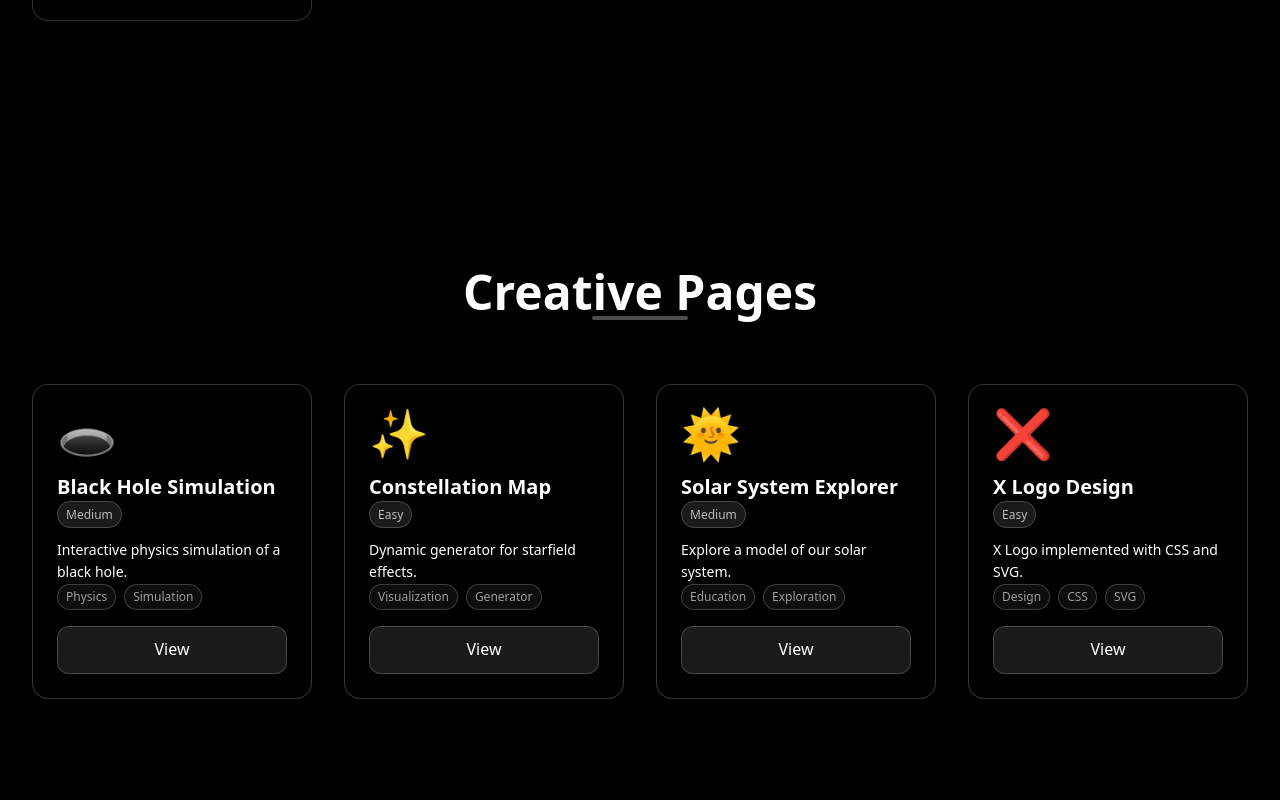
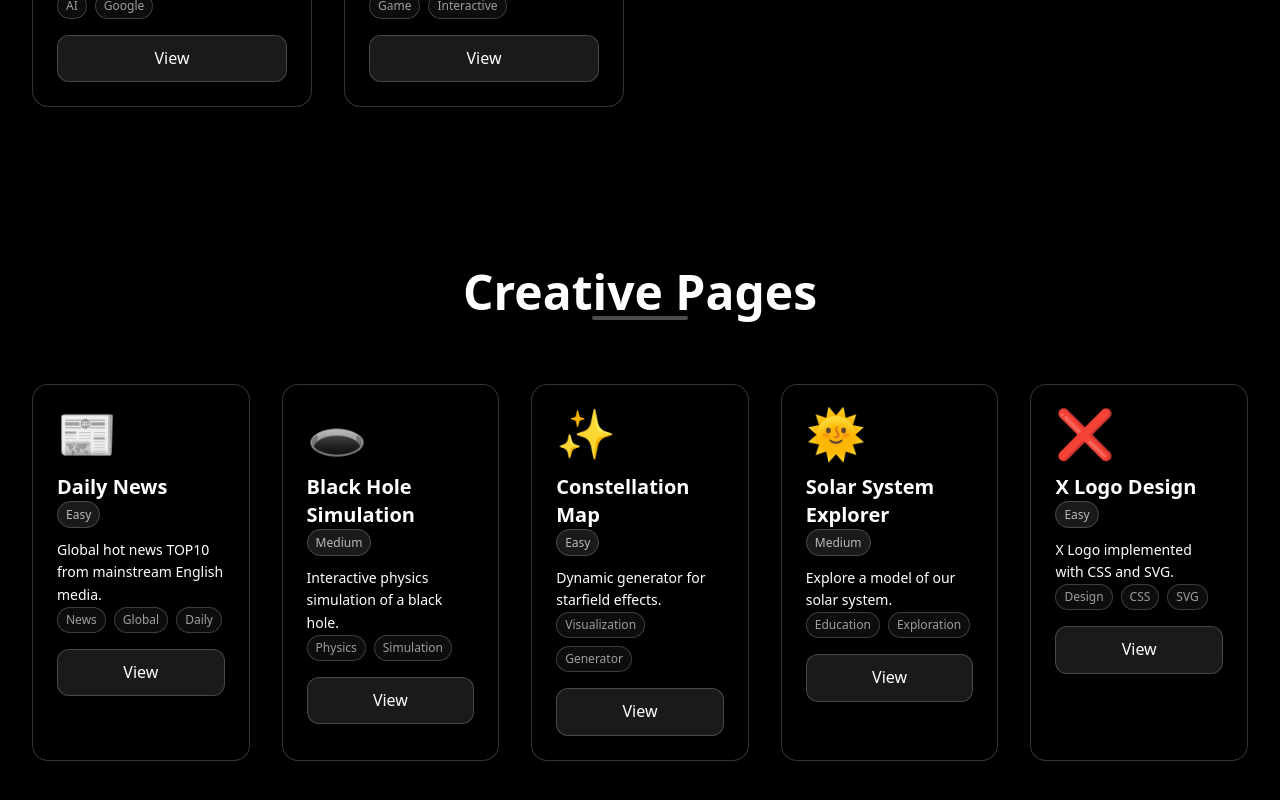
Before and after one commit to XERA-2011/x-pocket, a Next.js app: page / in a window 1280 px wide. Shown: the part 1412-2212 px from the top of the page. Built offline with nearby package versions, Linux system fonts and the light colour scheme.

Commit message:
Chore Update

```diff
--- /dev/null
+++ b/src/app/news/page.tsx
@@ -0,0 +1,50 @@
+import React from 'react';
+import ReactMarkdown, { type Components } from 'react-markdown';
+import fs from 'fs/promises';
+import path from 'path';
+
+// 此组件是一个异步函数，它会在服务器上构建时使用 Node.js 的 fs 模块直接读取 public/data/daily-news.md 文件的内容。
+async function NewsPage() {
+  let markdownContent = '# 加载失败\n\n无法加载新闻内容，请稍后重试。';
+
+  try {
+    // 构建文件的绝对路径
+    const filePath = path.join(process.cwd(), 'public', 'data', 'daily-news.md');
+    // 异步读取文件内容
+    markdownContent = await fs.readFile(filePath, 'utf8');
+  } catch (error) {
+    console.error('Error reading daily-news.md:', error);
+    // 如果文件读取失败，将使用上面设置的默认错误信息
+  }
+
+  const components: Components = {
+    h1: ({ ...props }) => <h1 className="text-3xl font-bold mb-6 text-center" {...props} />,
+    h2: ({ ...props }) => <h2 className="text-xl font-semibold mt-6 mb-3" {...props} />,
+    h3: ({ ...props }) => <h3 className="text-lg font-medium mt-4 mb-2" {...props} />,
+    p: ({ ...props }) => <p className="text-base leading-7 mb-2" {...props} />,
+    ul: ({ ...props }) => <ul className="text-white/80 mb-4 list-none p-0" {...props} />,
+    li: ({ ...props }) => <li className="mb-1 pl-0" {...props} />,
+    hr: ({ ...props }) => <hr className="my-6 border-gray-500" {...props} />,
+    a: ({ ...props }) => (
+      <a
+        className="text-blue-400 hover:text-blue-300 underline transition-colors"
+        target="_blank"
+        rel="noopener noreferrer"
+        {...props}
+      />
+    ),
+    strong: ({ ...props }) => <strong className="font-semibold text-white" {...props} />,
+  };
+
+  return (
+    <div className="mx-auto p-6 min-h-[75vh] max-w-5xl mt-[100px] mx-[10px] bg-white/10 rounded-[24px]">
+      <div className="prose prose-invert max-w-none">
+        <ReactMarkdown components={components}>
+          {markdownContent}
+        </ReactMarkdown>
+      </div>
+    </div>
+  );
+}
+
+export default NewsPage;
--- a/src/components/sections/card.tsx
+++ b/src/components/sections/card.tsx
@@ -5,6 +5,7 @@ import ScrollReveal from '@/components/ScrollReveal';
 import ItemCard, { ItemCardProps } from '@/components/ui/ItemCard';
 
 const cardData: ItemCardProps[] = [
+  { id: "daily-news", title: "Daily News", href: "/news", description: "Global hot news TOP10 from mainstream English media", tags: ['News', 'Global'], icon: "📰" },
   { id: "essays-md", title: "Essays Markdown", href: "/english/essays-md", description: "Markdown content rendering", tags: ['Content', 'Markdown'] },
   { id: "essays-json", title: "Essays JSON", href: "/english/essays", description: "JSON data format rendering", tags: ['Content', 'JSON'] },
   { id: "coze-ai", title: "COZE AI", href: "/ai/coze", description: "AI assistant integration", tags: ['AI', 'Chat'] },
--- a/src/components/sections/pages.tsx
+++ b/src/components/sections/pages.tsx
@@ -6,6 +6,15 @@ import ItemCard, { ItemCardProps } from '@/components/ui/ItemCard';
 import { getSmartHref } from '@/utils/href-helper';
 
 const pagesData: ItemCardProps[] = [
+  {
+    id: "daily-news",
+    title: "Daily News",
+    description: "Global hot news TOP10 from mainstream English media.",
+    href: getSmartHref("/news"),
+    icon: "📰",
+    tags: ['News', 'Global', 'Daily'],
+    difficulty: 'Easy'
+  },
   {
     id: "black-hole-sim",
     title: "Black Hole Simulation",
@@ -76,7 +85,7 @@ export default function PagesShowcaseSection() {
         {/* Pages Grid */}
         <ScrollReveal delay={0.4}>
           <motion.div
-            className="grid grid-cols-1 sm:grid-cols-2 lg:grid-cols-4 gap-6 lg:gap-8"
+            className="grid grid-cols-1 sm:grid-cols-2 lg:grid-cols-3 xl:grid-cols-5 gap-6 lg:gap-8"
             variants={containerVariants}
             initial="hidden"
             whileInView="visible"
```
